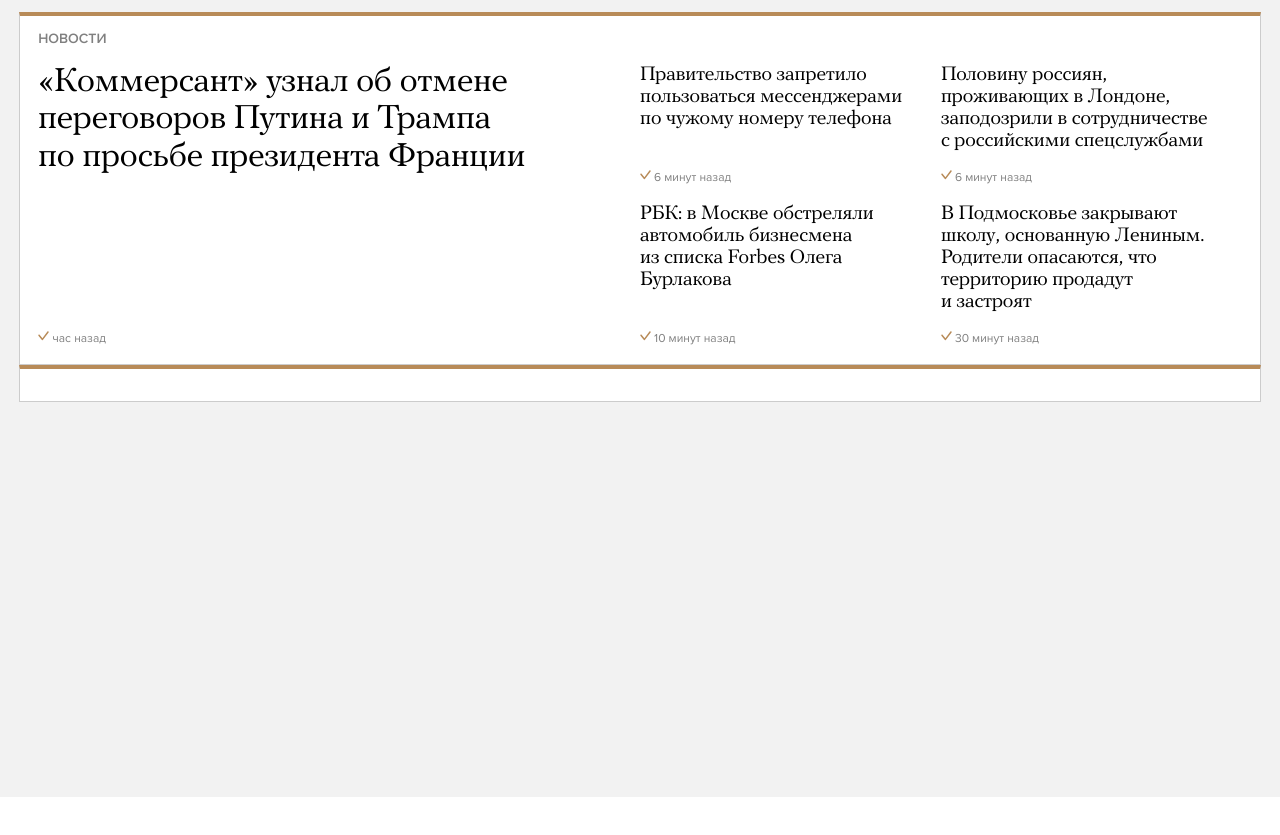
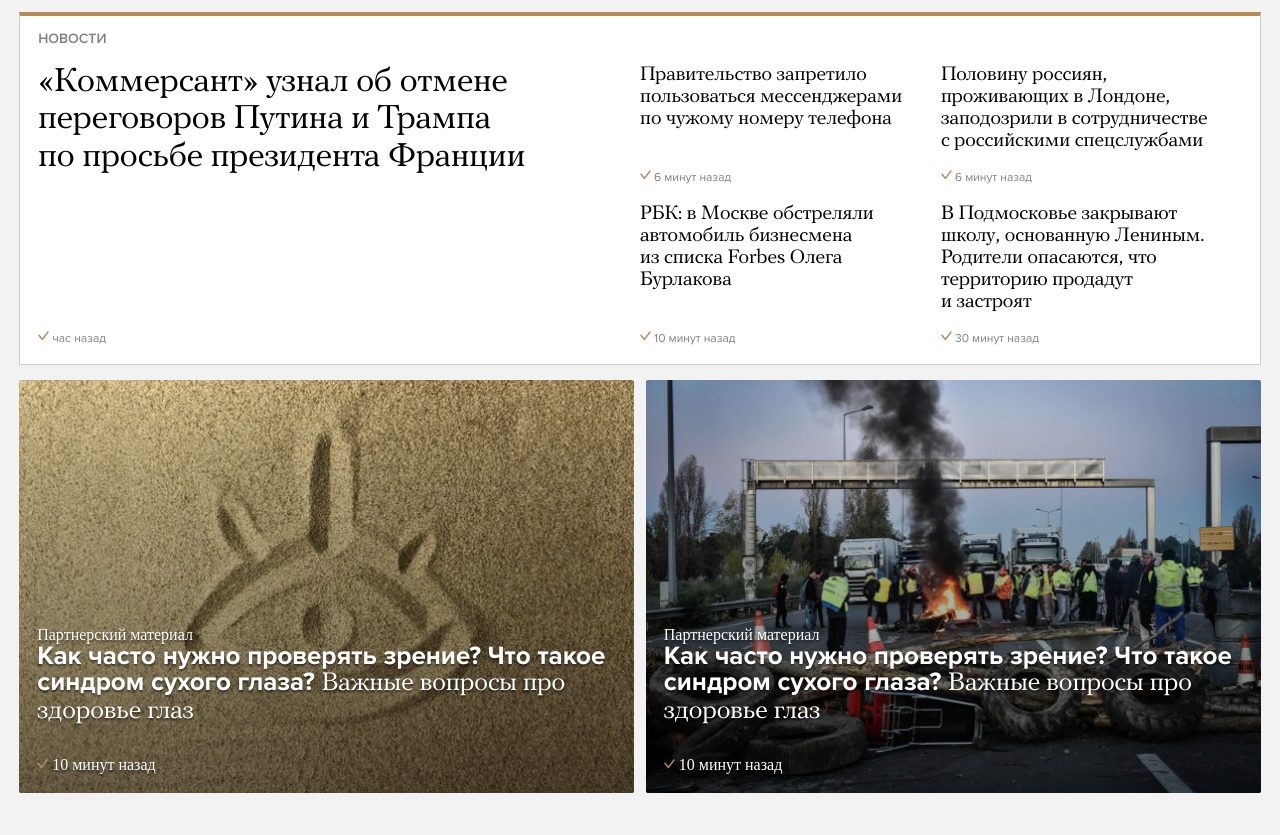
Before and after one commit to antonina-vetlugaeva/3OTR-Meduza-1, a plain HTML site: page index.html in a window 1280 px wide. Shown: the part 93-928 px from the top of the page. Before the commit the page ends 890 px from the top, so only its background shows below. Drawn offline with Linux system fonts and the light colour scheme.

Commit message:
Добавил секцию с двумя картинками

```diff
--- a/index.html
+++ b/index.html
@@ -70,19 +70,29 @@
         </div>
       </div>
     </section>
-    <section class="photo-stories">
-      <div class="photo-stories__card">
-        <img src="" alt="">
-        <div class="photo-stories__card__type">
-
+    <section class="photo-news">
+      <article class="photo-news__article">
+        <img src="images/1-of-2.jpg" alt="Иконка глаза, нарисована на песке">
+        <div class="photo-news__article__fade"></div>
+        <div class="photo-news__article__desc">
+          <div class="photo-news__article__desc__tag">Партнерский материал</div>
+          <h3>Как часто нужно проверять зрение? Что такое синдром сухого глаза? <i>Важные вопросы про здоровье глаз</i></h3>
+          <footer>
+            <img src="images/check.svg" alt="Check"> 10 минут назад
+          </footer>
         </div>
-      </div>
-      <div class="photo-stories__card">
-        <img src="" alt="">
-        <div class="photo-stories__card__type">
-
+      </article>
+      <article class="photo-news__article">
+        <img src="images/2-of-2.jpg" alt="Бастующие водители перекрыли дорогу и разожгли костер">
+        <div class="photo-news__article__fade"></div>
+        <div class="photo-news__article__desc">
+          <div class="photo-news__article__desc__tag">Партнерский материал</div>
+          <h3>Как часто нужно проверять зрение? Что такое синдром сухого глаза? <i>Важные вопросы про здоровье глаз</i></h3>
+          <footer>
+            <img src="images/check.svg" alt="Check"> 10 минут назад
+          </footer>
         </div>
-      </div>
+      </article>
     </section>
   </main>
 </body>
--- a/styles/style.css
+++ b/styles/style.css
@@ -63,8 +63,8 @@
 }
 
 main {
-  height: 100vh;
-  padding-top: 15px;
+  min-height: 150vh;
+  padding: 15px 0 15px;
 
   background-color: rgb(242, 242, 242);
 }
@@ -72,14 +72,15 @@
 section {
   width: 97vw;
   margin: 0 auto;
+  margin-bottom: 15px;
+}
+
+.text-news {
+  padding: 16px 18px 0;
 
   border: 1px solid #ccc;
   border-top: 4px solid #b88b58;
   background-color: #fff;
-}
-
-.text-news {
-  padding: 16px 18px 0;
 }
 
 .text-news > header {
@@ -120,7 +121,7 @@
   font-size: 20px;
   line-height: 1.1;
 
-  flex-grow: 1;
+  flex: 1;
 }
 
 .text-news article footer {
@@ -139,3 +140,68 @@
 .text-news article.is-featured h3 {
   font-size: 34px;
 }
+
+.photo-news {
+  display: flex;
+
+  justify-content: space-between;
+}
+
+.photo-news__article {
+  position: relative;
+
+  overflow: hidden;
+
+  border-radius: 2px;
+  text-shadow: 0 2px 2px rgba(0,0,0,.5);
+}
+
+.photo-news__article > img {
+  width: 100%;
+  height: 100%;
+
+  object-fit: cover;
+}
+
+.photo-news__article__fade {
+  position: absolute;
+  top: 0;
+  left: 0;
+
+  width: 100%;
+  height: 100%;
+
+  background: linear-gradient(
+    -180deg,
+    transparent,
+    rgba(0,0,0,.05) 5%,
+    rgba(0,0,0,.2) 25%,
+    rgba(0,0,0,.5)
+  );
+}
+
+.photo-news__article__desc {
+  position: absolute;
+  bottom: 20px;
+
+  display: flex;
+  flex-direction: column;
+
+  min-height: 50%;
+  padding: 60px 18px 0;
+
+  color: #fff;
+}
+
+.photo-news__article__desc h3 {
+  font-family: "Proxima Nova", sans-serif;
+  font-size: 26px;
+  font-weight: bold;
+
+  flex: 1;
+}
+
+.photo-news__article__desc h3 i {
+  font-family: "PF Regal", serif;
+  font-weight: normal;
+}
```
Also changed, not shown: images/1-of-2.jpg (added), images/2-of-2.jpg (added).
